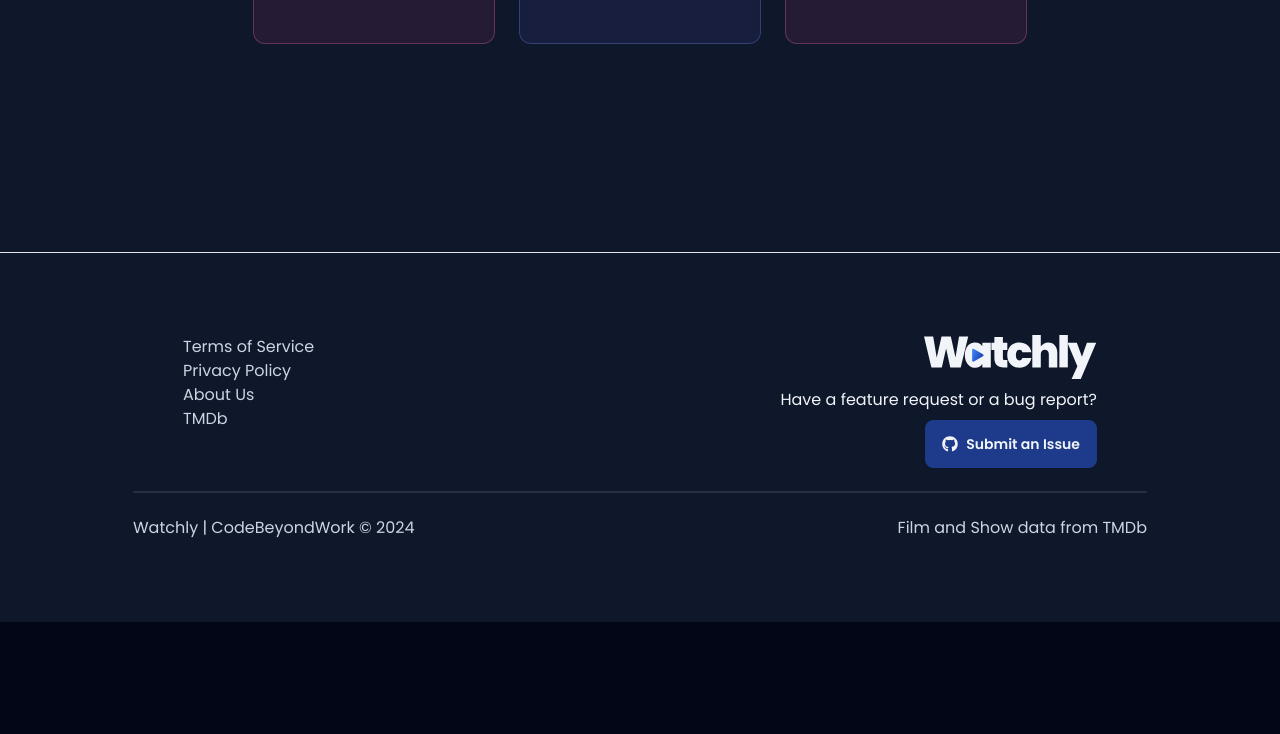
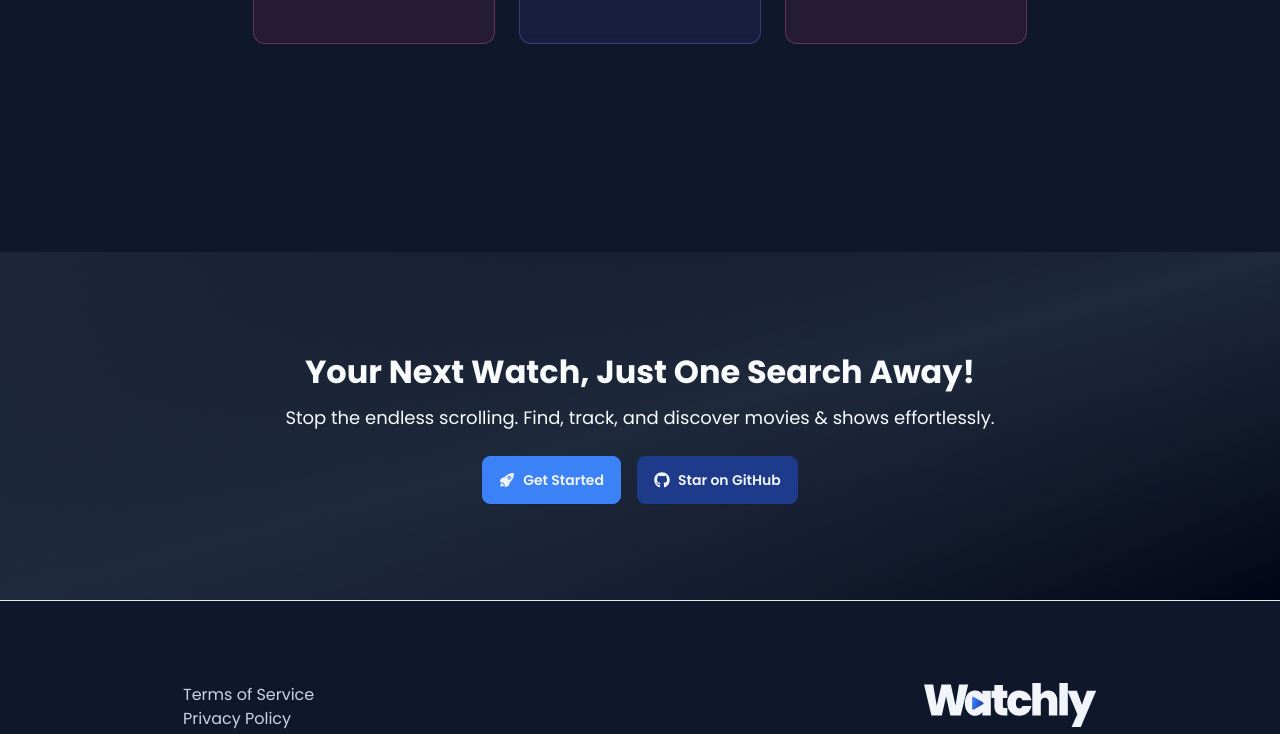
Before and after one commit to dimacuhamarc/watchly, a Next.js app: page / in a window 1280 px wide. Shown: the part 1858-2592 px from the top of the page. Before the commit the page ends 2480 px from the top, so only its background shows below. Built offline with nearby package versions, Linux system fonts and the light colour scheme.

Commit message:
feat: Add Call-to-Action (CTA) section to landing page

```diff
--- a/src/app/page.tsx
+++ b/src/app/page.tsx
@@ -5,6 +5,7 @@ import { db } from "~/server/db";
 import { users } from "~/server/db/schema";
 import Features from "~/components/resource/sections/features";
 import MainLayoutProvider from "~/components/layout/mainLayoutProvider";
+import CTA from "~/components/resource/sections/cta";
 
 export const dynamic = "force-dynamic";
 
@@ -13,6 +14,7 @@ export default async function HomePage() {
     <MainLayoutProvider>
       <Hero />
       <Features />
+      <CTA />
     </MainLayoutProvider>
   );
 }
--- /dev/null
+++ b/src/components/resource/sections/cta/index.tsx
@@ -0,0 +1,34 @@
+import Link from "next/link";
+import TransitionProvider from "~/components/layout/transitionProvider";
+import { IoRocket } from "react-icons/io5";
+import { FaGithub } from "react-icons/fa";
+const copy = {
+  title: "Your Next Watch, Just One Search Away!",
+  description: "Stop the endless scrolling. Find, track, and discover movies & shows effortlessly.",
+  button: "Get Started",
+}
+
+export default function CTA() {
+  return (
+    <TransitionProvider className="mx-auto flex h-1/2 flex-col gap-6 py-24 bg-gradient-to-br from-transparent via-slate-800 to-transparent text-slate-50">
+      <div className="mx-auto flex flex-col justify-center items-center gap-6">
+        <div className="flex flex-col items-center gap-2">
+          <h1 className="text-2xl font-bold">{copy.title}</h1>
+          <p className="text-lg">{copy.description}</p>
+        </div>
+        <div className="flex flex-row items-center gap-4">
+          <Link className="btn btn-primary" href="/signup">
+            <IoRocket className="h-4 w-4" /> Get Started
+          </Link>
+          <Link
+            className="btn btn-secondary flex flex-row items-center gap-2"
+            href="https://github.com/dimacuhamarc/watchly"
+            target="_blank"
+          >
+            <FaGithub className="h-4 w-4" /> Star on GitHub
+          </Link>
+        </div>
+      </div>
+    </TransitionProvider>
+  );
+}
--- a/src/components/resource/sections/hero/index.tsx
+++ b/src/components/resource/sections/hero/index.tsx
@@ -5,6 +5,7 @@ import Link from "next/link";
 import { FaGithub } from "react-icons/fa";
 import TransitionProvider from "~/components/layout/transitionProvider";
 import { useTextRotation } from "~/hooks/useTextRotation";
+import { IoRocket } from "react-icons/io5";
 
 export default function Hero() {
   const rotatingWords = ["Faster", "Accurately", "With Watchly"];
@@ -32,7 +33,7 @@ export default function Hero() {
 
       <div className="flex flex-row items-center gap-4">
         <Link className="btn btn-primary" href="/signup">
-          Waitlist Now!
+          <IoRocket className="h-4 w-4" /> Get Started
         </Link>
         <Link
           className="btn btn-secondary flex flex-row items-center gap-2"
```
